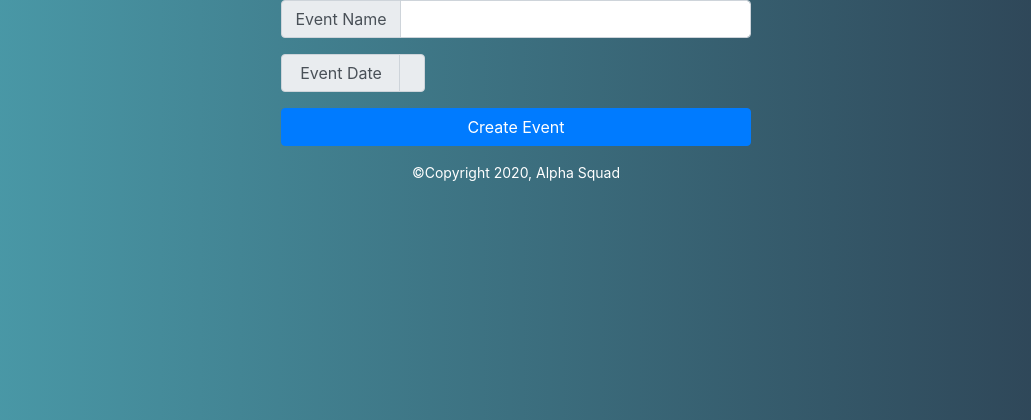
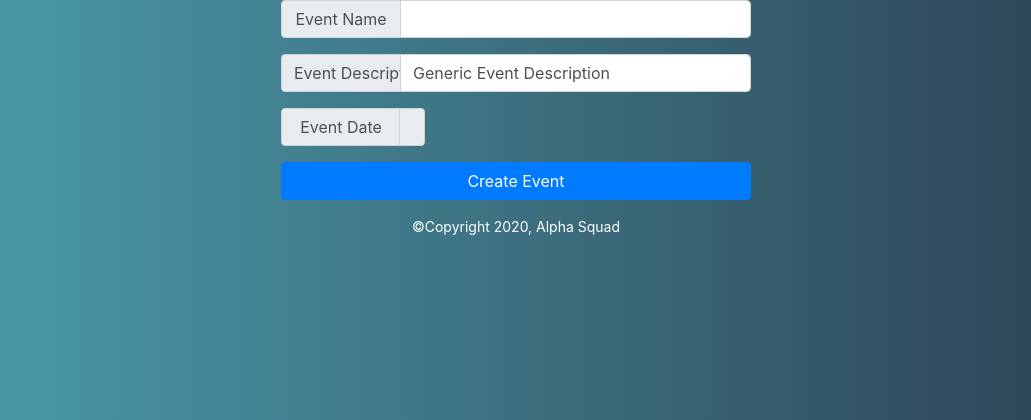
Before and after one commit to tchang421/MeetUpFinder, a Django app: page /events/create/ in a window 1280 px wide. Shown: the part 56-476 px from the top of the page, without its empty margins (124-1155 px from the left). Run offline with Django 3.2, Linux system fonts and the light colour scheme; the visitor is signed in with stand-in values (Sample User, id 1); some libraries are stand-ins or nearby versions.

Commit message:
event desciption part 1

```diff
--- a/eventFinder/forms.py
+++ b/eventFinder/forms.py
@@ -8,8 +8,9 @@ class MyDateTimePickerInput(DateTimePickerInput):
 class EventForm(forms.ModelForm):
     class Meta:
         model = Event
-        fields = ('event_name', 'event_date')
+        fields = ('event_name', 'event_date', 'event_description')
         widgets = {
             'event_name': forms.TextInput(attrs={'class': 'form-control'}),
-            'event_date': MyDateTimePickerInput(attrs={'class': 'form-control d-inline-block', 'id': 'calendar'})
+            'event_date': MyDateTimePickerInput(attrs={'class': 'form-control d-inline-block', 'id': 'calendar'}),
+            'event_description': forms.TextInput(attrs={'class': 'form-control'})
         }
--- a/eventFinder/models.py
+++ b/eventFinder/models.py
@@ -11,6 +11,7 @@ class Event(models.Model):
     event_date = models.DateTimeField(blank=True, null=True)
     pub_date = models.DateTimeField(auto_now_add=True)
     author = models.ForeignKey(User, null=True, on_delete=CASCADE)
+    event_description = models.CharField(max_length=1000, default="Generic Event Description")
 
     def __str__(self):
         return self.event_name
--- a/eventFinder/templates/eventFinder/form.html
+++ b/eventFinder/templates/eventFinder/form.html
@@ -12,6 +12,13 @@
                         <span class="input-group-text">Event Name</span>
                     </div>
                     {{form.event_name}}
+                </div>
+
+                <div class="input-group mb-3">
+                    <div class="input-group-prepend">
+                        <span class="input-group-text">Event Description</span>
+                    </div>
+                    {{form.event_description}}
                 </div>
 
                 <div class="input-group mb-3">
```
Also changed, not shown: eventFinder/migrations/0006_event_event_description.py (added), eventFinder/migrations/0007_auto_20201105_1244.py (added).
